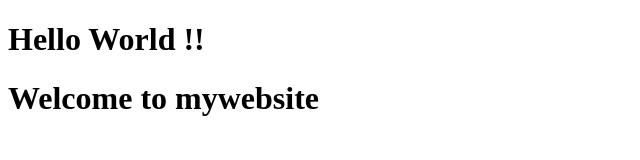
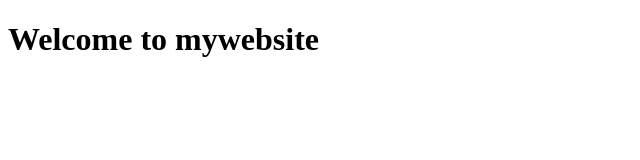
Before and after one commit to WarakornToey/testGit, a plain HTML site: page index.html in a window 1280 px wide. Shown: the whole page, without its empty margins (0-640 px from the left). Drawn offline with Linux system fonts and the light colour scheme.

Commit message:
Remove Hello

```diff
--- a/index.html
+++ b/index.html
@@ -4,6 +4,6 @@
         <title> Test for GITHUB MINI COURSE </title>
 </head>
 <body>
-    <h1> Hello World !! </h1>
+    <h1></h1>
     <h1> Welcome to mywebsite </h1>
 </body>
```
